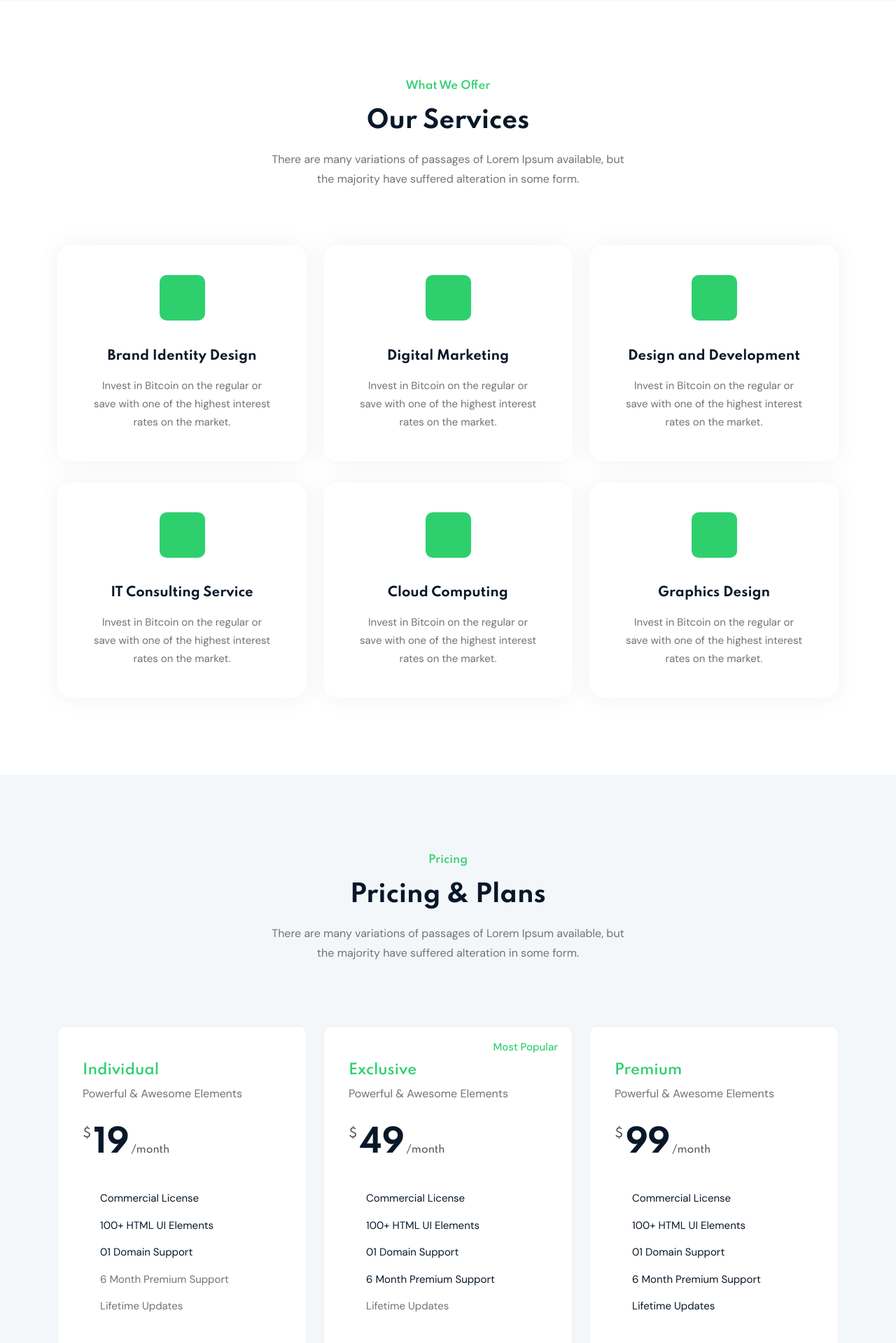
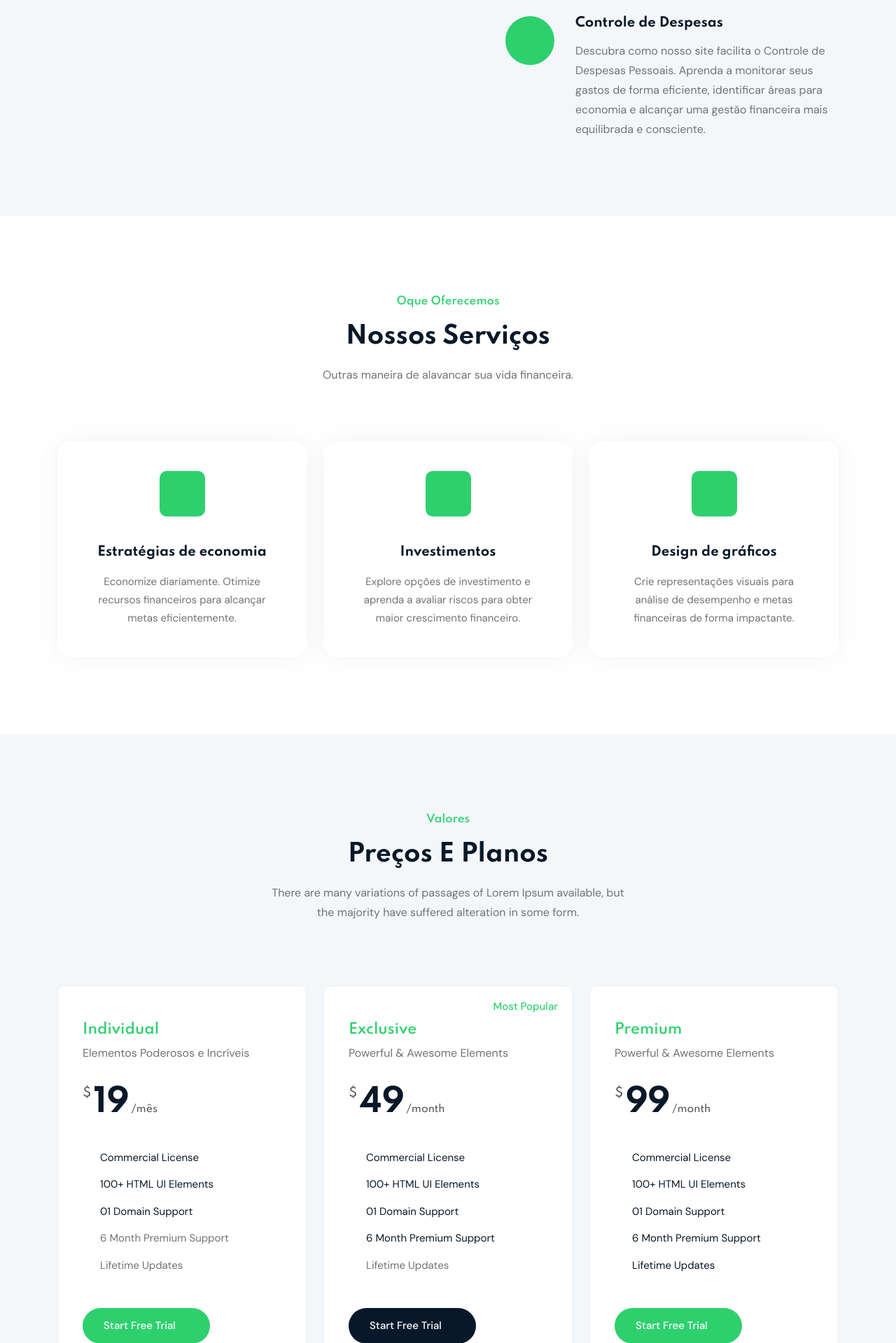
Before and after one commit to Rubens1010/ProjetoSoftware, a Django app: page / in a window 1280 px wide. Shown: the part 1732-3651 px from the top of the page at 70% size. Run offline with Django 5.2, Linux system fonts and the light colour scheme; some libraries are stand-ins or nearby versions.

Commit message:
adicionarportugues

```diff
--- a/project/crm/templates/crm/index.html
+++ b/project/crm/templates/crm/index.html
@@ -57,22 +57,22 @@
                             <div class="collapse navbar-collapse sub-menu-bar" id="navbarSupportedContent">
                                 <ul id="nav" class="navbar-nav ms-auto">
                                     <li class="nav-item">
-                                        <a href="#" class="active" aria-label="Toggle navigation">Home</a>
+                                        <a href="#" class="active" aria-label="Toggle navigation">Início</a>
                                     </li>
                                     <li class="nav-item">
-                                        <a href="about-us.html" aria-label="Toggle navigation">About</a>
+                                        <a href="about-us.html" aria-label="Toggle navigation">Sobre</a>
                                     </li>
                                     <li class="nav-item">
                                         <a class="dd-menu collapsed" href="javascript:void(0)" data-bs-toggle="collapse"
                                             data-bs-target="#submenu-1-1" aria-controls="navbarSupportedContent"
-                                            aria-expanded="false" aria-label="Toggle navigation">Pages</a>
+                                            aria-expanded="false" aria-label="Toggle navigation">Páginas</a>
                                         <ul class="sub-menu collapse" id="submenu-1-1">
-                                            <li class="nav-item"><a href="about-us.html">About Us</a></li>
-                                            <li class="nav-item"><a href="pricing.html">Our Pricing</a></li>
-                                            <li class="nav-item"><a href="signin.html">Sign In</a></li>
-                                            <li class="nav-item"><a href="signup.html">Sign Up</a></li>
-                                            <li class="nav-item"><a href="reset-password.html">Reset Password</a>
-                                            <li class="nav-item"><a href="mail-success.html">Mail Success</a></li>
+                                            <li class="nav-item"><a href="about-us.html">Quem somos</a></li>
+                                            <li class="nav-item"><a href="pricing.html">Nossos preços</a></li>
+                                            <li class="nav-item"><a href="signin.html">Entrar</a></li>
+                                            <li class="nav-item"><a href="signup.html">Registrar-se</a></li>
+                                            <li class="nav-item"><a href="reset-password.html">Redefinir senha</a>
+                                            <li class="nav-item"><a href="mail-success.html">Suspensão de e-mail</a></li>
                                             <li class="nav-item"><a href="404.html">404 Error</a></li>
                                         </ul>
                                     </li>
@@ -81,18 +81,18 @@
                                             data-bs-target="#submenu-1-2" aria-controls="navbarSupportedContent"
                                             aria-expanded="false" aria-label="Toggle navigation">Blog</a>
                                         <ul class="sub-menu collapse" id="submenu-1-2">
-                                            <li class="nav-item"><a href="blog-grid.html">Blog Grid</a>
+                                            <li class="nav-item"><a href="blog-grid.html">Grade de Blog</a>
                                             </li>
-                                            <li class="nav-item"><a href="blog-single.html">Blog Single</a></li>
+                                            <li class="nav-item"><a href="blog-single.html">Postagem de Blog Individual</a></li>
                                         </ul>
                                     </li>
                                     <li class="nav-item">
-                                        <a href="contact.html" aria-label="Toggle navigation">Contact</a>
+                                        <a href="contact.html" aria-label="Toggle navigation">Fale conosco</a>
                                     </li>
                                 </ul>
                             </div> <!-- navbar collapse -->
                             <div class="button home-btn">
-                                <a href="{% url 'register' %}" class="btn">Try for free</a>
+                                <a href="{% url 'register' %}" class="btn">Teste grátis</a>
                             </div>
                         </nav>
                         <!-- End Navbar -->
@@ -115,7 +115,7 @@
                         <p>Cuidar do seu dinheiro pode ser simples. Com o nosso gerenciador, <br> você organiza e planeja sua vida financeira em um único lugar.
                         </p>
                         <div class="button">
-                            <a href="{% url 'register' %}" class="btn ">Try for free</a>
+                            <a href="{% url 'register' %}" class="btn ">Experimente gratuitamente</a>
                         </div>
                     </div>
                 </div>
@@ -150,10 +150,11 @@
                             <div class="f-icon">
                                 <i class="lni lni-dashboard"></i>
                             </div>
-                            <h4>Fast performance</h4>
-                            <p>Get your blood tests delivered at
-                                home collect a sample from the
-                                news your blood tests</p>
+                            <h4>Alta performance</h4>
+                            <p>Desfrute de uma experiência de usuário excepcional,
+                                suportada por tecnologia de ponta que garante
+                                 uma performance de alto nível em qualquer dispositivo.
+                                 Permita-nos transformar sua visita em uma experiência perfeita e eficiente.</p>
                         </div>
                         <!-- End Single Feature -->
                         <!-- Start Single Feature -->
@@ -161,10 +162,13 @@
                             <div class="f-icon">
                                 <i class="lni lni-pencil-alt"></i>
                             </div>
-                            <h4>Prototyping</h4>
-                            <p>Get your blood tests delivered at
-                                home collect a sample from the
-                                news your blood tests</p>
+                            <h4>Educação Financeira</h4>
+                            <p>Explore nossa seção de Educação Financeira para
+                                obter recursos essenciais e práticos sobre como
+                                 melhorar sua compreensão e habilidades financeiras.
+                                 Aprenda a gerenciar seu dinheiro de forma eficaz,
+                                 fazer orçamentos inteligentes, investir com sabedoria
+                                  e planejar seu futuro financeiro com confiança.</p>
                         </div>
                         <!-- End Single Feature -->
                         <!-- Start Single Feature -->
@@ -172,10 +176,11 @@
                             <div class="f-icon">
                                 <i class="lni lni-vector"></i>
                             </div>
-                            <h4>Vector Editing</h4>
-                            <p>Get your blood tests delivered at
-                                home collect a sample from the
-                                news your blood tests</p>
+                            <h4>Controle de Despesas</h4>
+                            <p>Descubra como nosso site facilita o Controle de Despesas Pessoais.
+                                 Aprenda a monitorar seus gastos de forma eficiente,
+                                  identificar áreas para economia e alcançar uma gestão
+                                   financeira mais equilibrada e consciente.</p>
                         </div>
                         <!-- End Single Feature -->
                     </div>
@@ -191,10 +196,9 @@
             <div class="row">
                 <div class="col-12">
                     <div class="section-title">
-                        <h3 class="wow zoomIn" data-wow-delay=".2s">What we offer</h3>
-                        <h2 class="wow fadeInUp" data-wow-delay=".4s">Our Services</h2>
-                        <p class="wow fadeInUp" data-wow-delay=".6s">There are many variations of passages of Lorem
-                            Ipsum available, but the majority have suffered alteration in some form.</p>
+                        <h3 class="wow zoomIn" data-wow-delay=".2s">Oque oferecemos</h3>
+                        <h2 class="wow fadeInUp" data-wow-delay=".4s">Nossos Serviços</h2>
+                        <p class="wow fadeInUp" data-wow-delay=".6s">Outras maneira de alavancar sua vida financeira.</p>
                     </div>
                 </div>
             </div>
@@ -204,9 +208,8 @@
                         <div class="main-icon">
                             <i class="lni lni-grid-alt"></i>
                         </div>
-                        <h4 class="text-title">Brand Identity Design</h4>
-                        <p>Invest in Bitcoin on the regular or save with one of the highest interest rates on the
-                            market.</p>
+                        <h4 class="text-title">Estratégias de economia</h4>
+                        <p>Economize diariamente. Otimize recursos financeiros para alcançar metas eficientemente.</p>
                     </div>
                 </div>
                 <div class="col-lg-4 col-md-6 col-12 wow fadeInUp" data-wow-delay=".4s">
@@ -214,39 +217,8 @@
                         <div class="main-icon">
                             <i class="lni lni-keyword-research"></i>
                         </div>
-                        <h4 class="text-title">Digital Marketing</h4>
-                        <p>Invest in Bitcoin on the regular or save with one of the highest interest rates on the
-                            market.</p>
-                    </div>
-                </div>
-                <div class="col-lg-4 col-md-6 col-12 wow fadeInUp" data-wow-delay=".6s">
-                    <div class="single-service">
-                        <div class="main-icon">
-                            <i class="lni lni-vector"></i>
-                        </div>
-                        <h4 class="text-title">Design and Development</h4>
-                        <p>Invest in Bitcoin on the regular or save with one of the highest interest rates on the
-                            market.</p>
-                    </div>
-                </div>
-                <div class="col-lg-4 col-md-6 col-12 wow fadeInUp" data-wow-delay=".2s">
-                    <div class="single-service">
-                        <div class="main-icon">
-                            <i class="lni lni-book"></i>
-                        </div>
-                        <h4 class="text-title">IT Consulting Service</h4>
-                        <p>Invest in Bitcoin on the regular or save with one of the highest interest rates on the
-                            market.</p>
-                    </div>
-                </div>
-                <div class="col-lg-4 col-md-6 col-12 wow fadeInUp" data-wow-delay=".4s">
-                    <div class="single-service">
-                        <div class="main-icon">
-                            <i class="lni lni-cloud-network"></i>
-                        </div>
-                        <h4 class="text-title">Cloud Computing</h4>
-                        <p>Invest in Bitcoin on the regular or save with one of the highest interest rates on the
-                            market.</p>
+                        <h4 class="text-title">Investimentos</h4>
+                        <p>Explore opções de investimento e aprenda a avaliar riscos para obter maior crescimento financeiro.</p>
                     </div>
                 </div>
                 <div class="col-lg-4 col-md-6 col-12 wow fadeInUp" data-wow-delay=".6s">
@@ -254,9 +226,8 @@
                         <div class="main-icon">
                             <i class="lni lni-display-alt"></i>
                         </div>
-                        <h4 class="text-title">Graphics Design</h4>
-                        <p>Invest in Bitcoin on the regular or save with one of the highest interest rates on the
-                            market.</p>
+                        <h4 class="text-title">Design de gráficos</h4>
+                        <p>Crie representações visuais para análise de desempenho e metas financeiras de forma impactante.</p>
                     </div>
                 </div>
             </div>
@@ -270,8 +241,8 @@
             <div class="row">
                 <div class="col-12">
                     <div class="section-title">
-                        <h3 class="wow zoomIn" data-wow-delay=".2s">pricing</h3>
-                        <h2 class="wow fadeInUp" data-wow-delay=".4s">Pricing & Plans</h2>
+                        <h3 class="wow zoomIn" data-wow-delay=".2s">Valores</h3>
+                        <h2 class="wow fadeInUp" data-wow-delay=".4s">Preços e Planos</h2>
                         <p class="wow fadeInUp" data-wow-delay=".6s">There are many variations of passages of Lorem
                             Ipsum available, but the majority have suffered alteration in some form.</p>
                     </div>
@@ -284,9 +255,9 @@
                         <!-- Table Head -->
                         <div class="table-head">
                             <h4 class="title">Individual</h4>
-                            <p class="sub-title">Powerful & Awesome Elements</p>
+                            <p class="sub-title">Elementos Poderosos e Incríveis</p>
                             <div class="price">
-                                <h2 class="amount"><span class="currency">$</span>19<span class="duration">/month</span>
+                                <h2 class="amount"><span class="currency">$</span>19<span class="duration">/mês</span>
                                 </h2>
                             </div>
                         </div>
```
Also changed, not shown: project/db.sqlite3.
